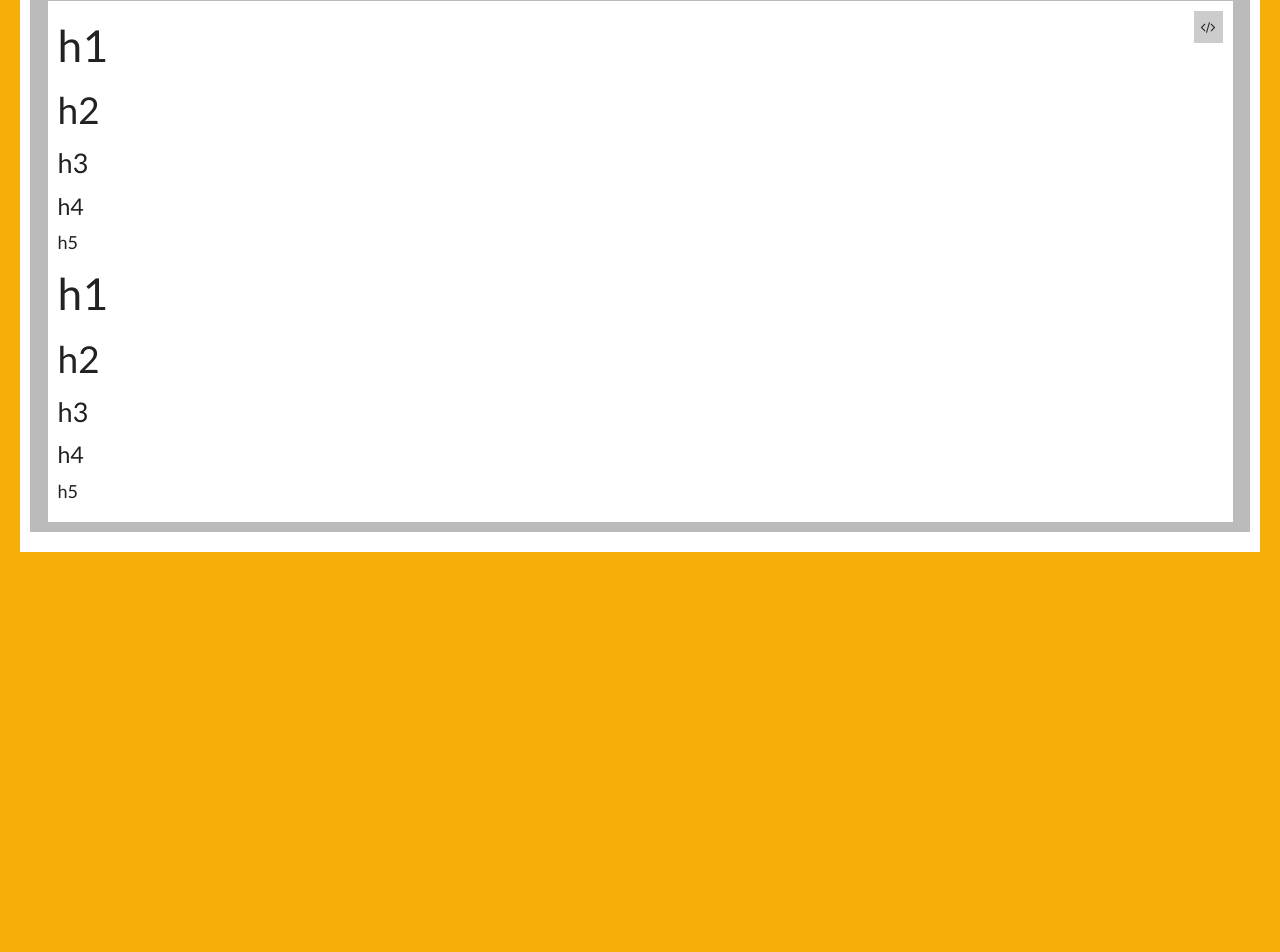
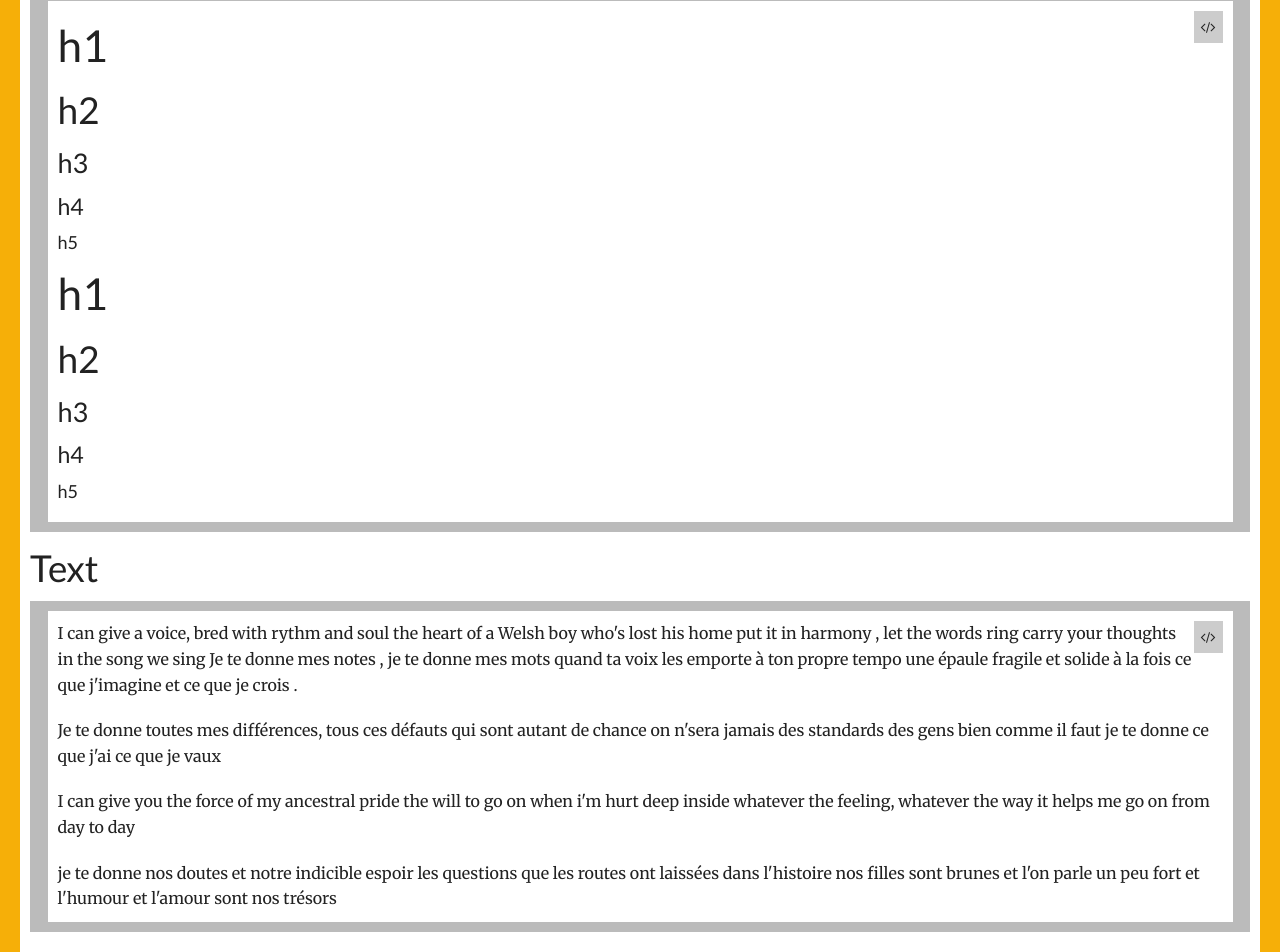
Before and after one commit to smeeckaert/BarryWhite, a website with bundled scripts: page index.html in a window 1280 px wide. Shown: the part 4919-5871 px from the top of the page. Before the commit the page ends 5471 px from the top, so only its background shows below. Built offline with nearby package versions, Linux system fonts and the light colour scheme.

Commit message:
style p last child

```diff
--- a/index.html
+++ b/index.html
@@ -609,6 +609,48 @@
                 </div>
             </div>
         </div>
+
+        <h2>Text</h2>
+
+        <div>
+            <div class="row demo">
+                <div class="columns ">
+                    <div class="content padded ">
+                        <p>
+                            I can give a voice, bred with rythm and soul
+                            the heart of a Welsh boy who's lost his home
+                            put it in harmony , let the words ring
+                            carry your thoughts in the song we sing
+                            Je te donne mes notes , je te donne mes mots
+                            quand ta voix les emporte à ton propre tempo
+                            une épaule fragile et solide à la fois
+                            ce que j'imagine et ce que je crois .
+                        </p>
+
+                        <p>
+                            Je te donne toutes mes différences,
+                            tous ces défauts qui sont autant de chance
+                            on n'sera jamais des standards des gens bien comme il faut
+                            je te donne ce que j'ai ce que je vaux
+                        </p>
+
+                        <p>
+                            I can give you the force of my ancestral pride
+                            the will to go on when i'm hurt deep inside
+                            whatever the feeling, whatever the way
+                            it helps me go on from day to day
+                        </p>
+
+                        <p>
+                            je te donne nos doutes et notre indicible espoir
+                            les questions que les routes ont laissées dans l'histoire
+                            nos filles sont brunes et l'on parle un peu fort
+                            et l'humour et l'amour sont nos trésors
+                        </p>
+                    </div>
+                </div>
+            </div>
+        </div>
     </section>
 </div>
 
--- a/sass/style/_typo.scss
+++ b/sass/style/_typo.scss
@@ -8,6 +8,12 @@ body {
 h1, h2, h3, h3, h4, h5 {
     color : $headingColor;
     @include fontHeading();
+}
+
+p {
+    &:last-child {
+        margin-bottom : 0;
+    }
 }
 
 $headings : (1, 2, 3, 4, 5);
```
Also changed, not shown: html/css/jean-jacques-goldman.css, html/css/jean-jacques-goldman_html.css.
